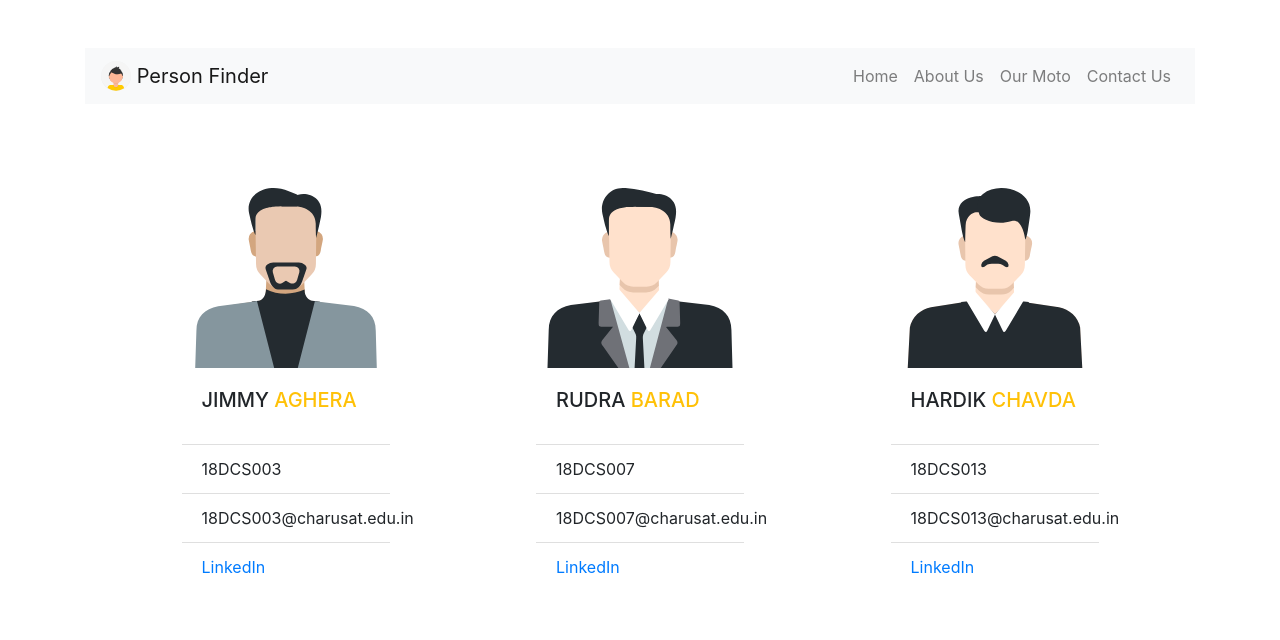
After one commit to Benevolo-Projects/person-finder, a Django app: page /contactus/ in a window 1280 px wide. The commit adds this page. Shown: the top 640 px of the page. Run offline with Django 3.2, Linux system fonts and the light colour scheme; some libraries are stand-ins or nearby versions.

Commit message:
ADDED UI

```diff
--- a/pf_django/templates/base.html
+++ b/pf_django/templates/base.html
@@ -27,16 +27,17 @@
           <a class="nav-item nav-link disabled" href="#" tabindex="-1" aria-disabled="true">Disabled</a>
         </div>
       </div>
-    </nav>-->
+    </nav>--><br>
     <nav class="navbar navbar-expand-lg navbar-light bg-light">
-        <a class="navbar-brand" href="#">
-          <img src="{% static '/images/aavatar.svg' %}" width="30" height="30" class="d-inline-block align-top" alt="">
+        <a class="navbar-brand" href="{% url 'home' %}">
+          <img  src="{% static '/images/aavatar.svg' %}" width="30" height="30" class="d-inline-block align-top" alt="">
           Person Finder
         </a>
         <ul class="navbar-nav ml-auto">
+            <li class="nav-item"><a class="nav-link" href="{% url 'home' %}">Home</a></li>
 			<li class="nav-item"><a class="nav-link" href="#">About Us</a></li>
 			<li class="nav-item"><a class="nav-link" href="#">Our Moto</a></li>
-			<li class="nav-item"><a class="nav-link" href="#">Contact  Us</a></li>
+			<li class="nav-item"><a class="nav-link" href="{% url 'contactus' %}" >Contact  Us</a></li>
 		</ul>
       </nav>
 
--- /dev/null
+++ b/pf_django/templates/contact_us.html
@@ -0,0 +1,46 @@
+{% extends 'base.html' %}
+
+{% block content %}
+
+{% load static %}
+<div style="display: flex; justify-content: space-evenly;">
+
+    <div class="float-left" style="width:13rem;margin:50px">
+        <img src="{% static 'images/p1.svg' %}" class="card-img-top" height="180px" style="margin-top:10px">
+        <div class="card-body">
+            <h5 class="card-title">JIMMY <a class="text-warning">AGHERA </a></h5>
+        </div>
+        <ul class="list-group list-group-flush">
+            <li class="list-group-item">18DCS003</li>
+            <li class="list-group-item">18DCS003@charusat.edu.in</li>
+            <li class="list-group-item"><a href="https://www.linkedin.com/in/jimmy-aghera/"
+                                           class="card-link">LinkedIn</a></li>
+        </ul>
+    </div>
+
+    <div class="float-left" style="width:13rem;margin:50px">
+        <img src="{% static 'images/p2.svg' %}" class="card-img-top" height="180px" style="margin-top:10px">
+        <div class="card-body">
+            <h5 class="card-title">RUDRA <a class="text-warning">BARAD </a></h5>
+        </div>
+        <ul class="list-group list-group-flush">
+            <li class="list-group-item">18DCS007</li>
+            <li class="list-group-item">18DCS007@charusat.edu.in</li>
+            <li class="list-group-item"><a href="https://www.linkedin.com/in/rudra-barad/"
+                                           class="card-link">LinkedIn</a></li>
+    </div>
+
+    <div class="float-left" style="width:13rem;margin:50px">
+        <img src="{% static 'images/p3.svg' %}" class="card-img-top" height="180px" style="margin-top:10px">
+        <div class="card-body">
+            <h5 class="card-title">HARDIK <a class="text-warning">CHAVDA </a></h5>
+        </div>
+        <ul class="list-group list-group-flush">
+            <li class="list-group-item">18DCS013</li>
+            <li class="list-group-item">18DCS013@charusat.edu.in</li>
+            <li class="list-group-item"><a href="https://www.linkedin.com/in/hardik-chavda-a65205194/"
+                                           class="card-link">LinkedIn</a></li>
+    </div>
+</div>
+
+{% endblock %}
--- a/pf_django/website/urls.py
+++ b/pf_django/website/urls.py
@@ -9,6 +9,7 @@ urlpatterns = [
    path('upload/', views.upload, name='upload'),
    path('find/', views.find, name='find'),
    path('comp/', views.comp, name='comp'),
+   path('contactus/', views.contactus, name='contactus')
 ]
 
 urlpatterns += staticfiles_urlpatterns()
--- a/pf_django/website/views.py
+++ b/pf_django/website/views.py
@@ -6,6 +6,10 @@ from subprocess import run, PIPE
 import face_recognition, sys
 from .forms import UploadForm, FindForm
 from django.contrib import messages
+
+
+def contactus(request):
+    return render(request, 'contact_us.html', {})
 
 
 def login(request):
@@ -56,7 +60,7 @@ def find(request):
         #we can redirect to thank you page from here
     else:
         return render(request, 'finder.html', {})"""
-    return render(request, 'finder.html', {})
+    return render(request, 'find.html', {})
 
 
 def comp(request):
@@ -70,13 +74,13 @@ def comp(request):
                 form.save()
             else:
                 messages.success(request, 'There is no face detected in you image So, Please try again...')
-                return render(request, 'finder.html', {})
+                return render(request, 'find.html', {})
         else:
             messages.success(request, 'There was an error in your image! Please try again...')
-            return render(request, 'finder.html', {})
+            return render(request, 'find.html', {})
         #we can redirect to thank you page from here
     else:
-        return render(request, 'finder.html', {})
+        return render(request, 'find.html', {})
 
     #compare
     image = face_recognition.load_image_file('../images/db/Known/Unknown/0.jpg')
@@ -93,11 +97,11 @@ def comp(request):
             person = Uploader.objects.get(image_l__exact=out+'.jpg')
             person_ = Find.objects.last()
             #
-            return render(request, 'finder.html', {'data': person_, 'data1': person})
+            return render(request, 'Table.html', {'data': person_, 'data1': person})
         else:
-            messages.info(request, 'Sorry!! no person found. But you can upload this guy by clicking Upload Person given Below.')
+            messages.info(request, 'Sorry!! no person found. But you can upload this guy by clicking Upload Lost Person given Below.')
             return render(request, 'home.html', {})
     else:
         messages.success(request, 'There is no face in image or maybe image is blur! so please upload it again...')
-        return render(request, 'finder.html', {})
+        return render(request, 'find.html', {})
     #return render(request, 'finder.html', {})
```
Also changed, not shown: pf_django/templates/Table.html (added, +62 -0 lines), pf_django/templates/find.html (added, +26 -0 lines), pf_django/templates/home.html (+28 -4 lines), pf_django/templates/home1.html (added, +74 -0 lines), pf_django/templates/upload.html (+6 -6 lines), pf_django/db.sqlite3, pf_django/static/images/find.svg (added), pf_django/static/images/p1.svg (added), pf_django/static/images/p2.svg (added), pf_django/static/images/p3.svg (added).
